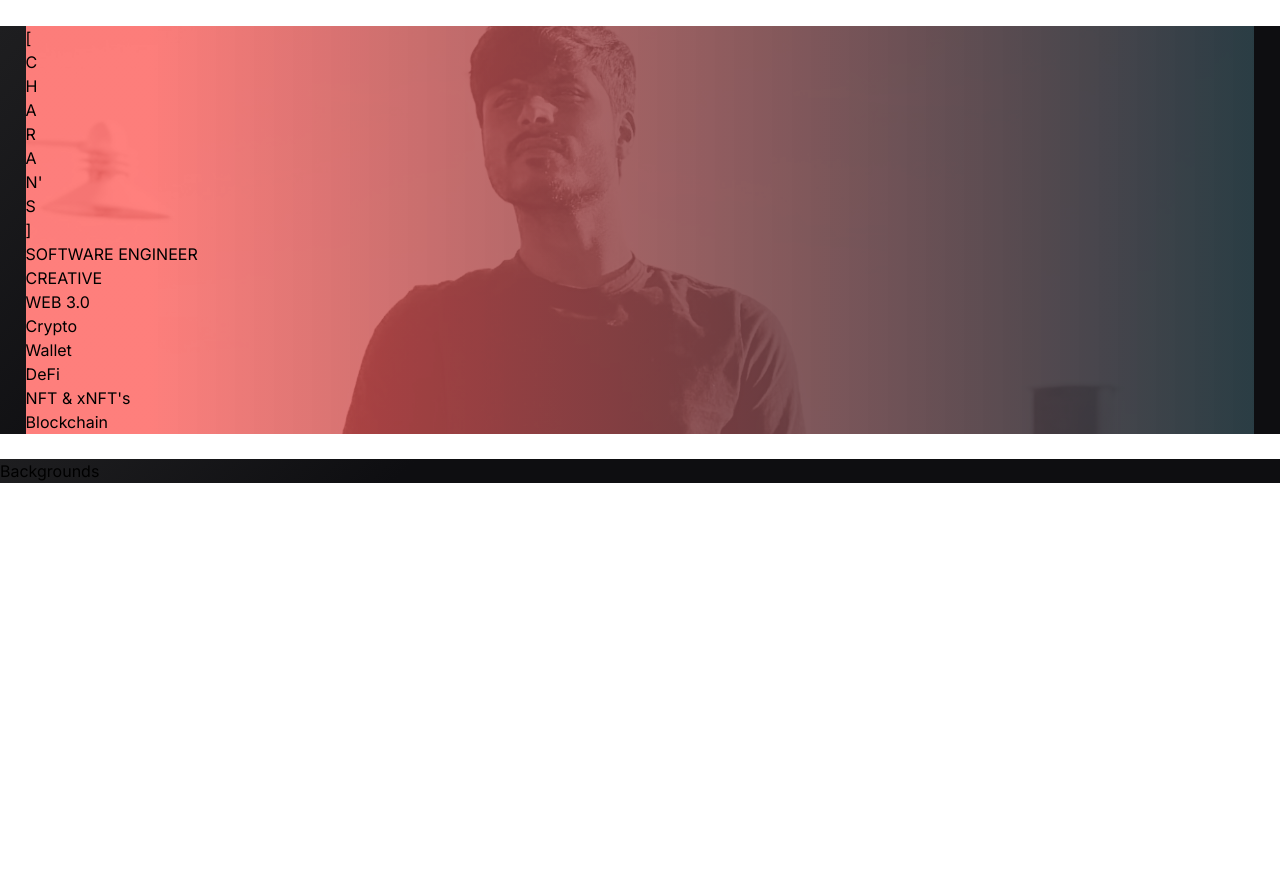
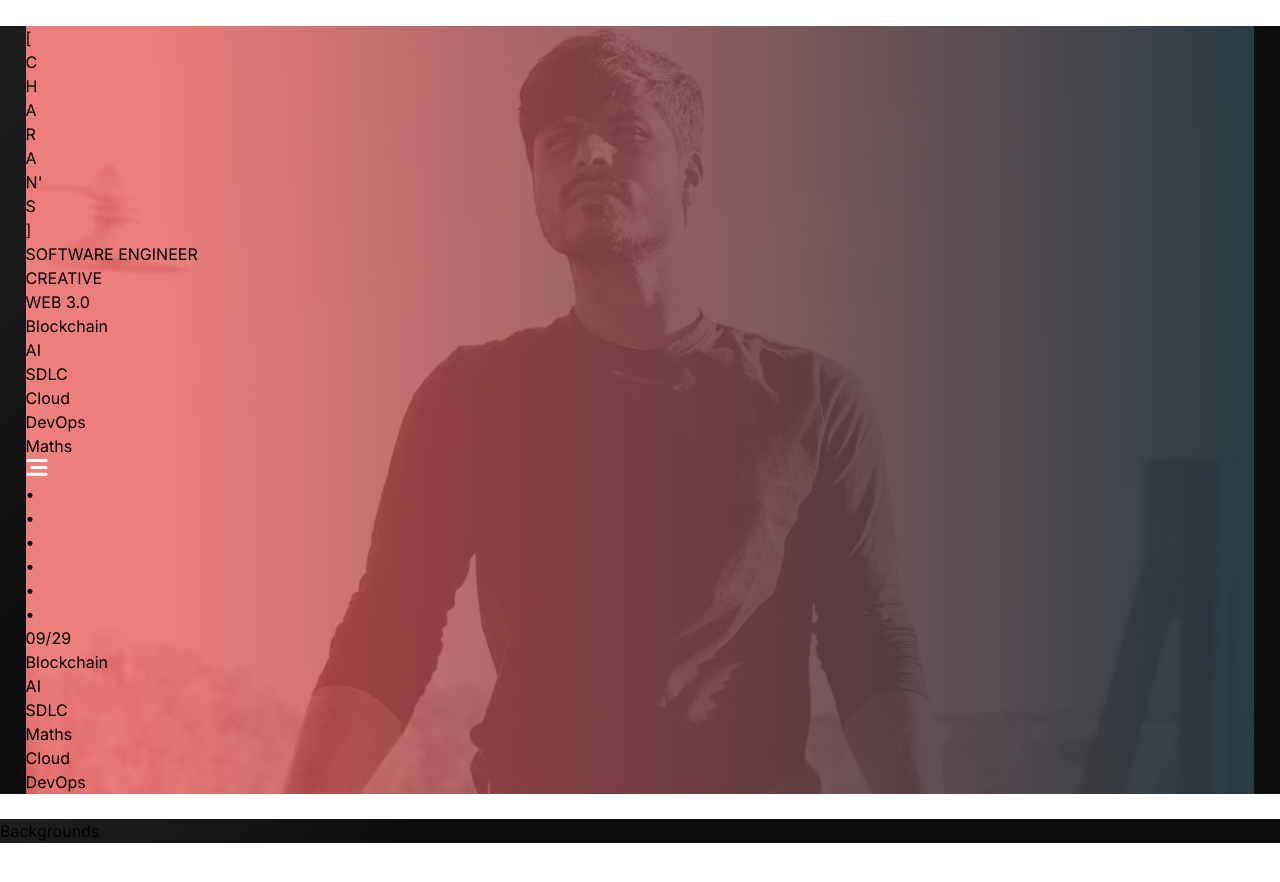
Before and after one commit to charans29/www-dot, a Next.js app: page / in a window 1280 px wide. Shown: the top 882 px of the page. Built offline with nearby package versions, Linux system fonts and the light colour scheme.

Commit message:
dev: set blur beams

```diff
--- a/Components/Elements/Leftcard.tsx
+++ b/Components/Elements/Leftcard.tsx
@@ -1,22 +1,23 @@
-import React, { ReactNode } from 'react'
-import Logo from './Logo'
-import { cn } from '@/utils/cn';
+import Logo from './Logo';
 
-interface CardProps {
-    children: ReactNode;
-    className?: string;
-}
+function Leftcard() {
 
-function Leftcard({ children, className }:CardProps) {
+    const items = ["Blockchain", "AI", "SDLC", "Cloud", "DevOps", "Maths"];
+
   return (
-    <div className={cn("border border-none max-w-md bg-none h-full flex flex-col justify-between mx-24 p-3", className)}>
+    <div className="border border-none bg-none flex flex-col justify-between py-3">
         <div>
             <Logo/>
         </div>
-        <div className="flex flex-col justify-between -mt-12">
-            <span className="text-white font-extrabold text-sm ml-1 font-sans scale-y-90">SOFTWARE ENGINEER</span>
+        <div className="flex flex-col justify-between transform -translate-y-16">
+            <span className="text-white font-extrabold text-sm ml-1 font-sans scale-y-90">
+                SOFTWARE ENGINEER
+            </span>
             <div className="h-0.5 w-14 ml-2 bg-white"/>
-            <span className="text-white font-extrabold text-4xl py-5 ml-0.5 font-sans transform origin-left scale-75 sm:scale-110 md:scale-125 lg:scale-130 xl:scale-y-95 xl:scale-x-150">CREATIVE</span>
+            <span className="text-white font-extrabold text-4xl ml-0.5 py-5 font-sans transform origin-left scale-75
+            sm:scale-110 md:scale-125 lg:scale-130 xl:scale-y-95 xl:scale-x-150">
+                CREATIVE
+            </span>
             <div className='border w-36 text-center font-sans font-bold ml-1 relative'>
                 <p className="font-sans scale-y-75">
                     WEB 3.0
@@ -24,14 +25,13 @@ function Leftcard({ children, className }:CardProps) {
                 <div className='absolute left-1/2 transform translate-x-1/2 -translate-y-1/2 bottom-2 w-28 h-1 bg-white/25'/>
             </div>
         </div>
-        <div className="flex space-x-1 py-8 text-white">
-            <p className="text-md scale-y-75 scale-x-75 font-medium font-sans">Crypto</p>
-            <p className="text-md scale-y-75 scale-x-75 font-medium font-sans">Wallet</p>
-            <p className="text-md scale-y-75 scale-x-75 font-medium font-sans">DeFi</p>
-            <p className="text-md scale-y-75 scale-x-75 font-medium font-sans">NFT & xNFT's</p>
-            <p className="text-md scale-y-75 scale-x-75 font-medium font-sans">Blockchain</p>
+        <div className="flex space-x-1 text-white py-8">
+            {items.map((item, index) => (
+                <p key={index} className="text-md scale-y-75 scale-x-75 font-medium font-sans">
+                {item}
+                </p>
+            ))}
         </div>
-        {children}
     </div>
   )
 }
--- a/Components/Elements/Logo.tsx
+++ b/Components/Elements/Logo.tsx
@@ -18,7 +18,6 @@ function Logo() {
     }, []);
 
   return (
-    <div className='flex justify-between'>
     <div className={`flex space-x-2 text-3xl inset-0 font-sans scale-y-90 z-50 font-bold relative bg-clip-text py-2
         bg-gradient-to-b from-neutral-100 to-neutral-200 ${showText ? (isBlinking ? 'blink' : 'stable') : 'fade-in'}`}>
             <div>[</div>
@@ -33,11 +32,7 @@ function Logo() {
             <div>S</div>
             <div>]</div>
     </div>
-        {/* <div className={`w-0.25 justify-between text-3xl inset-0 font-sans scale-y-90 z-50 font-bold relative bg-clip-text py-2
-            bg-gradient-to-b from-neutral-100 to-neutral-200 ${showText ? (isBlinking ? 'blink' : 'stable') : 'fade-in'}`}>
-               √
-        </div> */}
-    </div>
+
   )
 }
 
--- /dev/null
+++ b/Components/Elements/Rightcard.tsx
@@ -0,0 +1,97 @@
+import { cn } from '@/utils/cn';
+import React, { useEffect, useState } from 'react';
+import { MenuToggle } from '../Toggle';
+import { useAnimate, stagger } from "framer-motion";
+
+function useMenuAnimation(isOpen: boolean) {
+    const [scope, animate] = useAnimate();
+
+    useEffect(() => {
+      const menuAnimations: any = isOpen
+        ? [
+            [
+              "nav",
+              { transform: "translateX(0%)" },
+              { ease: [0.08, 0.65, 0.53, 0.96], duration: 0.6 }
+            ],
+            [
+              "li",
+              { transform: "scale(1)", opacity: 1, filter: "blur(0px)" },
+              { delay: stagger(0.05), at: "-0.1" }
+            ]
+          ]
+        : [
+            [
+              "li",
+              { transform: "scale(0.5)", opacity: 0, filter: "blur(10px)" },
+              { delay: stagger(0.05, { from: "last" }), at: "<" }
+            ],
+            ["nav", { transform: "translateX(-100%)" }, { at: "-0.1" }]
+          ];
+
+      animate([
+        [
+          "path.top",
+          { d: isOpen ? "M 3 16.5 L 17 2.5" : "M 2 2.5 L 20 2.5" },
+          { at: "<" }
+        ],
+        ["path.middle", { opacity: isOpen ? 0 : 1 }, { at: "<" }],
+        [
+          "path.bottom",
+          { d: isOpen ? "M 3 2.5 L 17 16.346" : "M 2 16.346 L 20 16.346" },
+          { at: "<" }
+        ],
+        ...menuAnimations
+      ]);
+    }, [isOpen]);
+
+    return scope;
+  }
+
+
+function Rightcard() {
+    const items = ["Blockchain", "AI", "SDLC", "Maths", "Cloud", "DevOps"];
+    const [isOpen, setIsOpen] = useState(false);
+
+    const scope = useMenuAnimation(isOpen);
+
+    return (
+      <div className="border border-none bg-none flex flex-col justify-between py-3 mx-5" ref={scope}>
+          <div className='flex flex-row-reverse py-5 px-3.5'>
+            <MenuToggle toggle={() => setIsOpen(!isOpen)}/>
+          </div>
+          <div className="flex flex-row-reverse">
+            <div className="flex flex-col space-y-3 items-center">
+                <div className='flex justify-around items-center border-2 border-red-500/90 h-8 w-8 rounded-full'
+                style={{ clipPath: 'polygon(100% 100%, 50% 50%, 100% 100%, 50% 0, 0 0, 0 50%, 0 100%)' }}>
+                    <div className='text-red-500/90 text-2xl text-center'>
+                        •
+                    </div>
+                </div>
+                {[...Array(5)].map((_, index) => (
+                    <div key={index} className='text-white/70 text-2xl'>•</div>
+                ))}
+                <div className="border-l-2 h-24 w-0.5 border-white/60"/>
+                <span>
+                    <span className="text-white font-bold font-sans text-xl">
+                        09
+                    </span>
+                    <span className='text-sm text-white/45'>
+                        /29
+                    </span>
+                </span>
+            </div>
+          </div>
+          <div className="flex space-x-1 py-8 text-white">
+              {items.map((item, index) => (
+                  <p key={index} className="text-md scale-y-75 scale-x-75 font-medium font-sans">
+                  {item}
+                  </p>
+              ))}
+          </div>
+      </div>
+    )
+  }
+
+
+export default Rightcard
--- a/Components/Hero.tsx
+++ b/Components/Hero.tsx
@@ -1,25 +1,18 @@
 "use client"
 import Glassygradient from './UI/Glassygradient';
 import Propic from './UI/Propic';
-import Logo from './Elements/Logo';
 import Blurrybeams from './UI/Blurrybeams';
 import Leftcard from './Elements/Leftcard';
+import Rightcard from './Elements/Rightcard';
 
 function Hero() {
 
   return (
     <Glassygradient>
-      <Propic className='flex justify-between'>
-        <Leftcard className="relative z-50">
-          <div className='flex flex-col justify-between absolute h-screen py-14'>
-            <Blurrybeams className="h-3 w-screen sm:ml-12 md:ml-16 lg:ml-36 xl:ml-56 sm:max-w-sm md:max-w-md lg:max-w-lg xl:max-w-xl mt-2 bg-white/20"/>
-            <Blurrybeams className="h-3 origin-left w-screen sm:max-w-sm md:max-w-md lg:max-w-lg xl:max-w-4xl mx-36
-            sm:my-14 md:my-20 lg:my-28 xl:my-56  bg-white/25"/>
-          </div>
-        </Leftcard>
-        {/* <Leftcard>
-          <div></div>
-        </Leftcard> */}
+      <Propic className='flex justify-between px-28'>
+        <Leftcard/>
+        <Rightcard/>
+          {/* <Blurrybeams/> */}
       </Propic>
     </Glassygradient>
   );
--- /dev/null
+++ b/Components/Toggle.tsx
@@ -0,0 +1,49 @@
+import React from 'react';
+
+type PathProps = React.SVGProps<SVGPathElement> & {
+  variants?: {
+    open: { d: string };
+    closed: { d: string };
+  };
+};
+
+const Path: React.FC<PathProps> = (props) => (
+  <path
+    fill="transparent"
+    strokeWidth="3"
+    stroke="white"
+    strokeLinecap="round"
+    {...props}
+  />
+);
+
+
+type MenuToggleProps = {
+  toggle: () => void;
+};
+
+export const MenuToggle: React.FC<MenuToggleProps> = ({ toggle }) => {
+    return (
+      <button onClick={toggle}>
+        <svg width="23" height="18" viewBox="0 0 23 18">
+          <Path
+            d="M 2 2.5 L 20 2.5"
+            className="top"
+            variants={{
+              closed: { d: "M 2 2.5 L 20 2.5" },
+              open: { d: "M 3 16.5 L 17 2.5" }
+            }}
+          />
+          <Path d="M 6 9.423 L 20 9.423" opacity="1" className="middle" />
+          <Path
+            d="M 2 16.346 L 20 16.346"
+            className="bottom"
+            variants={{
+              closed: { d: "M 2 16.346 L 20 16.346" },
+              open: { d: "M 3 2.5 L 17 16.346" }
+            }}
+          />
+        </svg>
+      </button>
+    );
+  };
--- a/Components/UI/Bgbeams.tsx
+++ b/Components/UI/Bgbeams.tsx
@@ -3,9 +3,9 @@ import React from 'react'
 function Bgbeams() {
   return (
     <div>
-        <div className="absolute border-l-2 border-gray-500 z-50 h-full" style={{ left: '10%', borderLeftWidth: '0.5px'}}></div>
-        <div className="absolute border-l-2 border-gray-600 z-50 h-full" style={{ height: '97%', right: '25%', borderLeftWidth: '0.5px' }}></div>
-        <div className="absolute border-l-2 border-gray-600 z-50 h-full" style={{ right: '10%', borderLeftWidth: '0.75px' }}></div>
+        <div className="absolute border-l-2 border-gray-500 z-50 h-full" style={{ left: '10%', borderLeftWidth: '0.5px'}}/>
+        <div className="absolute border-l-2 border-gray-600 z-50 h-full" style={{ height: '97%', right: '25%', borderLeftWidth: '0.5px' }}/>
+        <div className="absolute border-l-2 border-gray-600 z-50 h-full" style={{ right: '10%', borderLeftWidth: '0.75px' }}/>
     </div>
   )
 }
--- a/Components/UI/Propic.tsx
+++ b/Components/UI/Propic.tsx
@@ -10,7 +10,7 @@ function Propic({ children, className }:PropicProps) {
   return (
     <div className={cn("absolute z-50 overflow-hidden", "inset-2 sm:inset-3 md:inset-4 lg:inset-5 xl:inset-6", "m-2 sm:m-3 md:m-4 lg:m-5 xl:m-6", className)}
         style={{
-        backgroundImage: `linear-gradient(90deg, rgba(334,88,88,0.75) 10%, rgba(18,53,62,1) 110%),
+        backgroundImage: `linear-gradient(90deg, rgba(234,88,88,0.75) 10%, rgba(18,53,62,1) 110%),
                             url('style.png')`,
         backgroundSize: 'cover',
         backgroundPosition: 'left top 10%',
--- a/app/globals.css
+++ b/app/globals.css
@@ -43,17 +43,3 @@ body {
 .stable {
   opacity: 1;
 }
-
-@media (min-width: 640px) { /* corresponds to Tailwind's 'sm' breakpoint */
-  .responsive-bg {
-    background-position: left top 5%;
-    margin: 1.5%;
-  }
-}
-
-@media (min-width: 768px) { /* corresponds to Tailwind's 'md' breakpoint */
-  .responsive-bg {
-    background-position: left top;
-    margin: 1%;
-  }
-}
```
Also changed, not shown: Components/UI/Blurrybeams.tsx (+9 -7 lines). Lines whose indentation alone changed are shown as unchanged.
